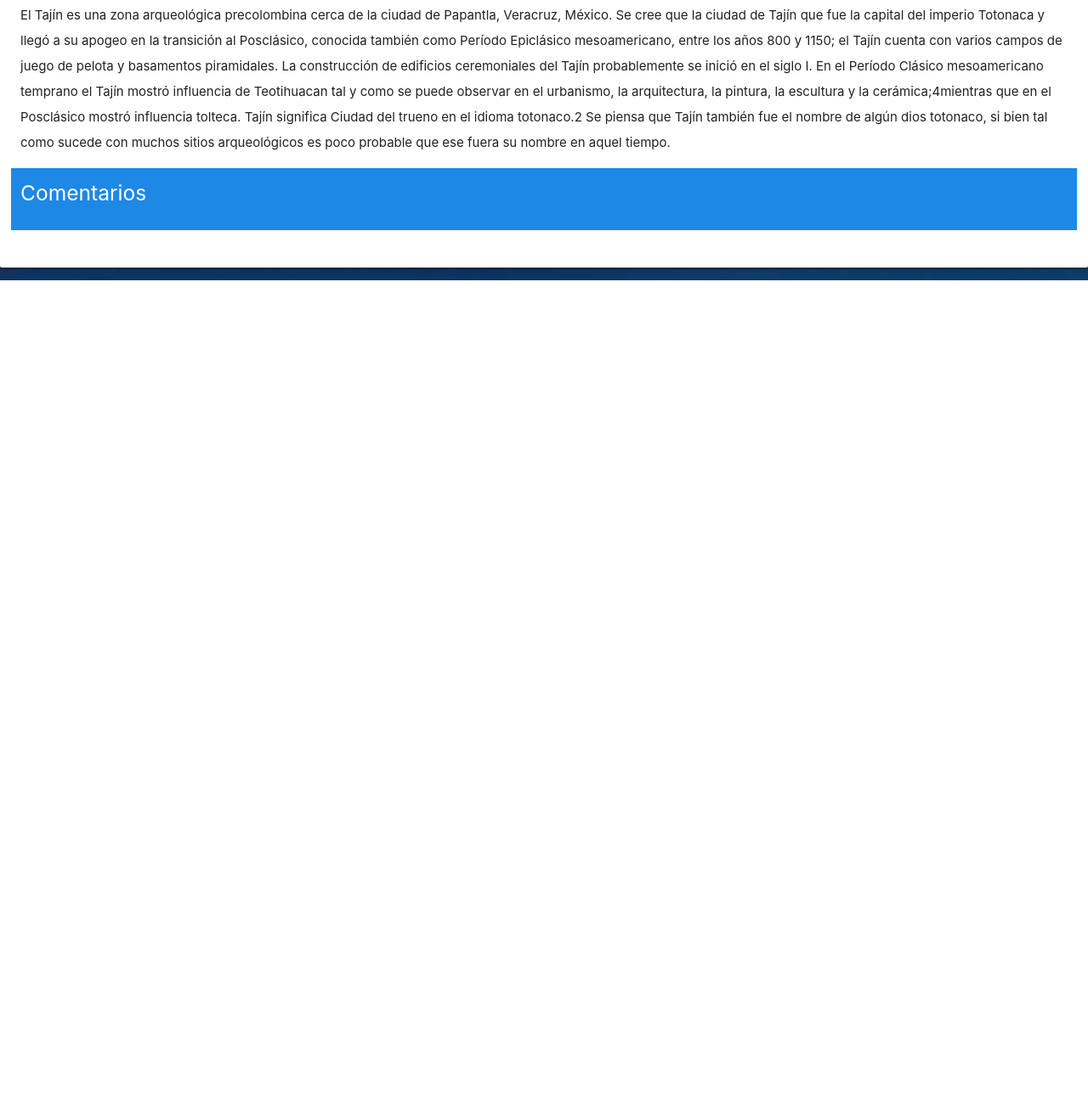
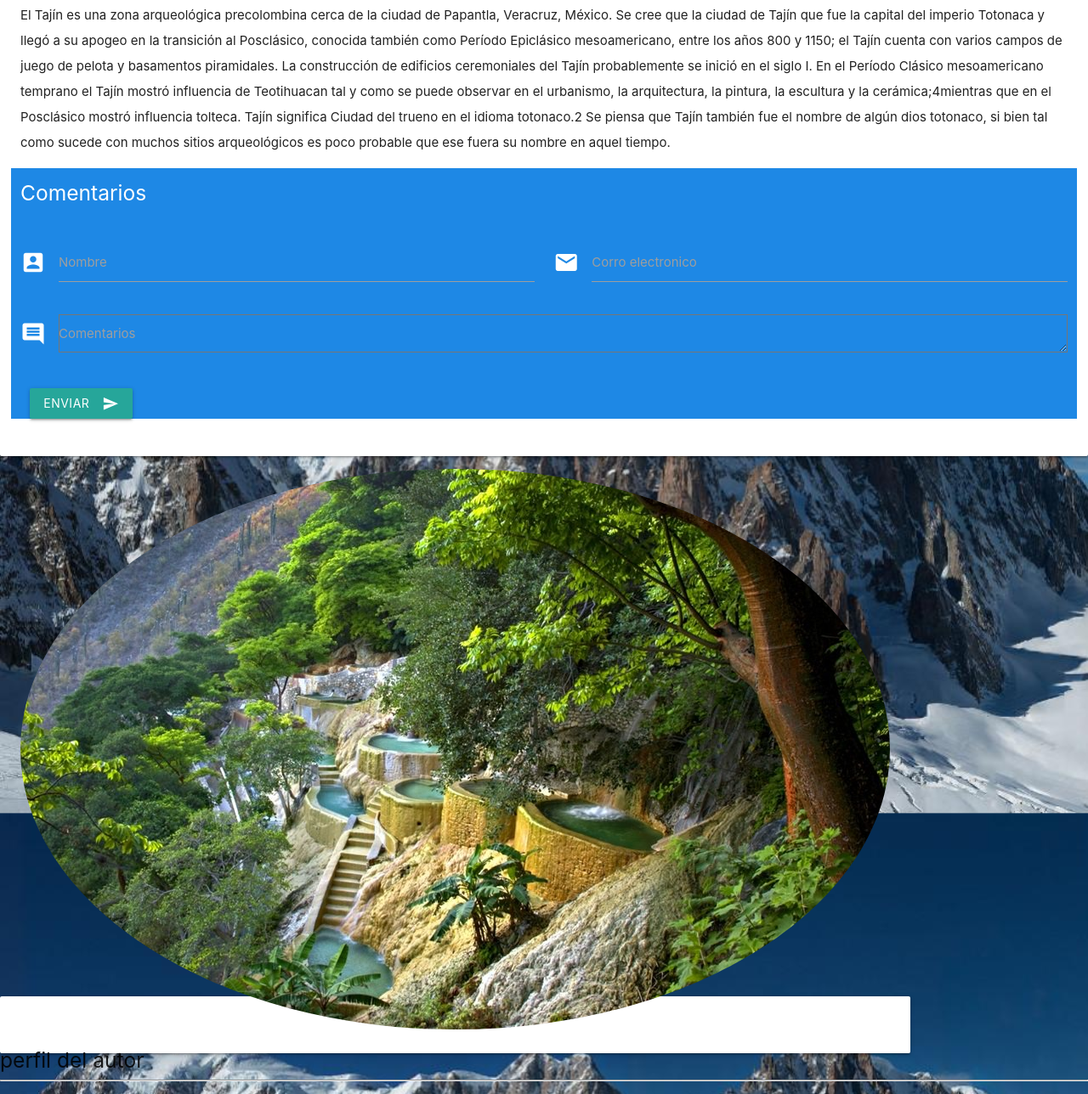
Before and after one commit to chlrobert93/BlogDe-Turismo, a plain HTML site: page index.html in a window 1280 px wide. Shown: the part 2368-3656 px from the top of the page at 85% size. Before the commit the page ends 2698 px from the top, so only its background shows below. Drawn offline with nearby package versions, Linux system fonts and the light colour scheme.

Commit message:
tercer commit

```diff
--- a/index.html
+++ b/index.html
@@ -100,14 +100,45 @@
                    <h5>Comentarios</h5>
                  </div>
                </div>
+               <div class="row">
+               	<div class="input-field col s12 m6">
+               		<i class="material-icons prefix">account_box</i>
+               		<input type="text" name="nombre" value="" id="nombre" class="validate">
+               		<label for="nombre">Nombre</label>
+               	</div>
+               	<div class="input-field col s12 m6">
+               		<i class="material-icons prefix">email</i>
+               		<input type="text" name="email" value="" id="email" class="validate">
+               		<label for="email">Corro electronico</label>
+               	</div>
+               	<divc class="input-field col s12">
+               		<i class="material-icons prefix">comment</i>
+               		<textarea name="comentario" rows="3" cols="80" class="materialize-testarea" id="comentario"></textarea>
+                 <label for="comentario">Comentarios</label>
+               	</div>
+               	<div class="col s12">
+               		<button type="button" name="button" class="btn boton">ENVIAR <i class="material-icons right">send</i>
+               		</button>
+               	</div>
+              </div>
+             </div>
+           </div>
+         </div>
+         <div class="col m4">
+         	<divc class="card-panel">
+         		<card class="card-image">
+         			<img src="img/tolantongo.jpg" alt="autor" class="responsive-img circle">
+         	    </div>
+         	    <div class="card-content center-aling">
+         	    	<h5>perfil del autor</h5>
+         	    	<hr>
+         	    	<p>
 
-             </div>
-
-           </div>
-
-
-     </div>
-
+         	    	</p>
+         	    </div>
+         	 </div>
+         </div>
+        </div>
     <script type="text/javascript" src="https://code.jquery.com/jquery-2.1.1.min.js"></script>
     <script type="text/javascript" src="js/materialize.min.js"></script>
   </body>
```
